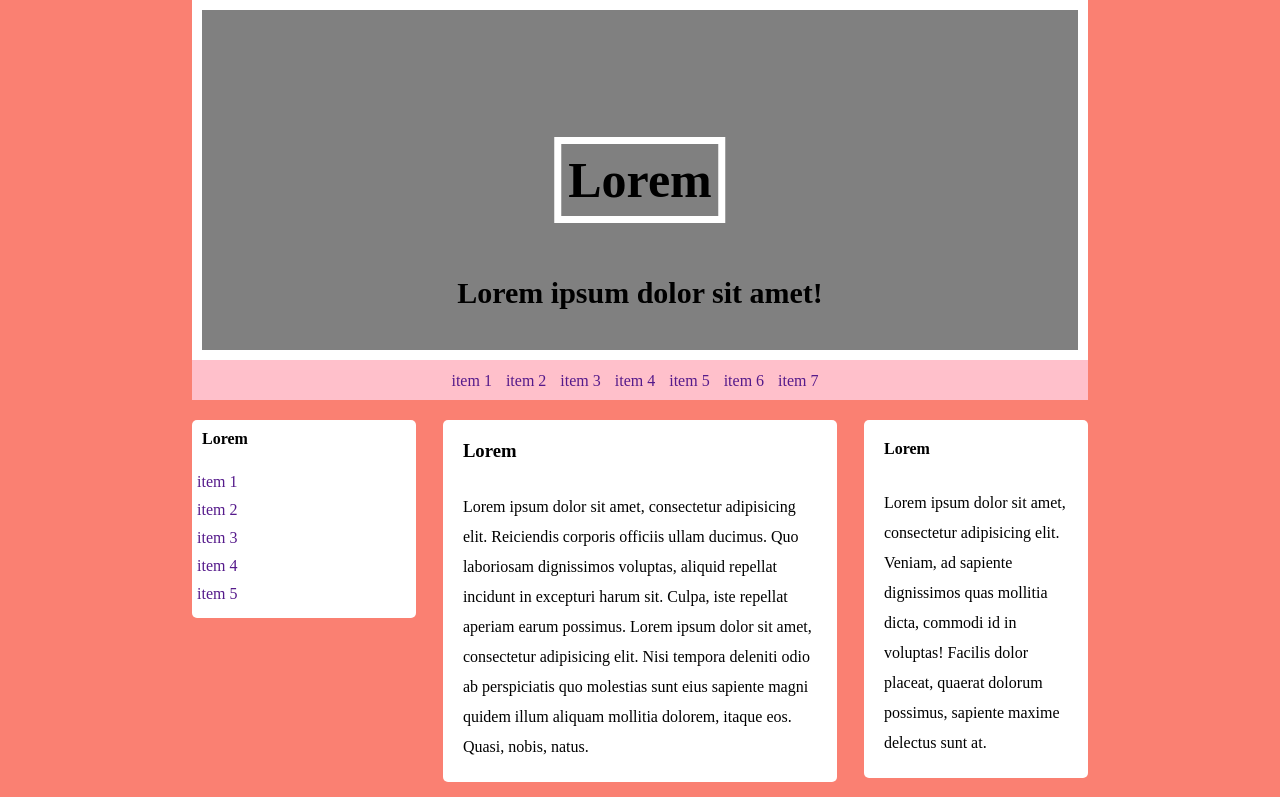
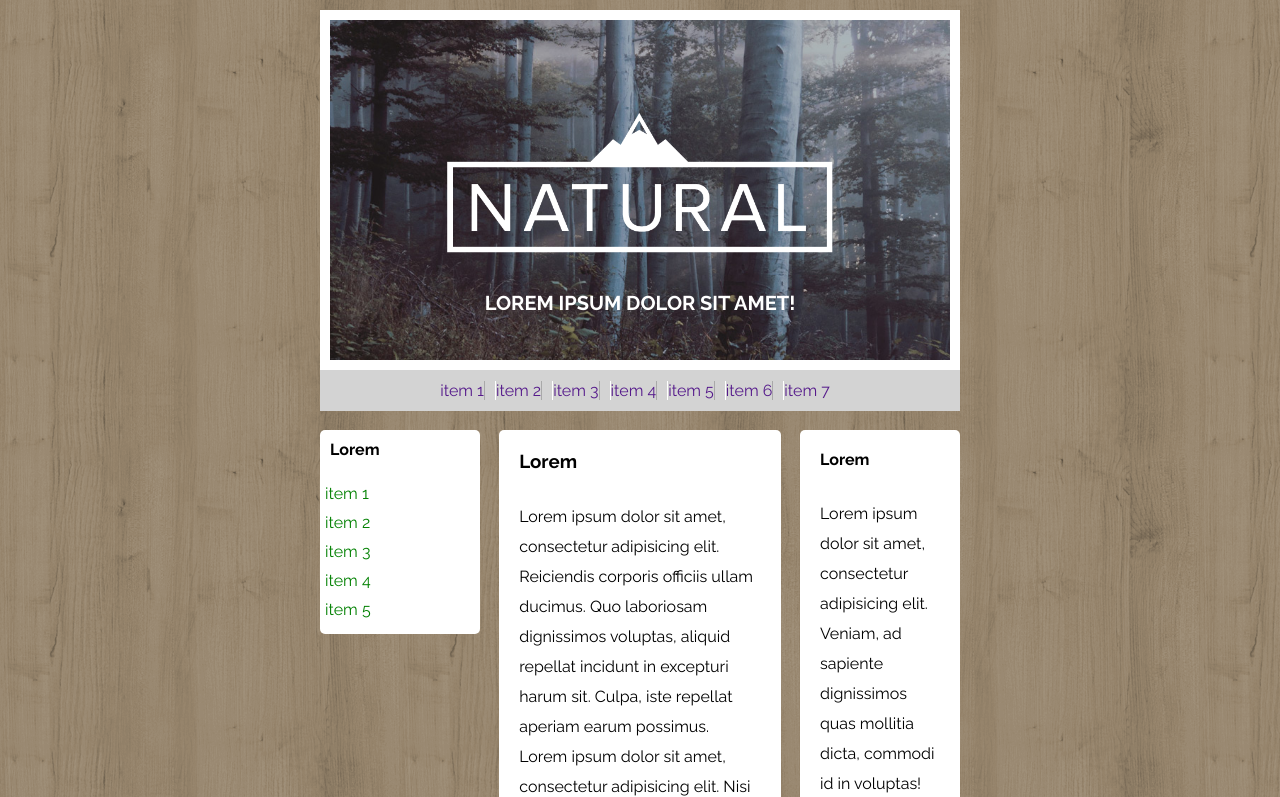
Before and after one commit to alessandrodigiacomantonio/htmlcss-wp, a plain HTML site: page index.html in a window 1280 px wide. Shown: the top 797 px of the page. Drawn offline with Linux system fonts and the light colour scheme.

Commit message:
Bozza progetto

```diff
--- a/css/style.css
+++ b/css/style.css
@@ -13,11 +13,13 @@ a {
 }
 
 body {
-  background-color: salmon;
+  background-image: url(../img/pattern.png);
+  padding: 10px 0;
+  font-family: 'Raleway', sans-serif;
 }
 
 #container {
-  width: 70%;
+  width: 50%;
   margin: auto;
 }
 
@@ -31,19 +33,22 @@ header {
 
 #banner {
   position: relative;
-  background-color: grey;
   height: calc(90% - 20px);
+  background-image: url(../img/banner.jpg);
+  background-repeat: no-repeat;
+  background-position: center;
+  background-size: cover;
   border: 10px solid white;
 }
 
-#title h1 {
+
+#title img {
   position: absolute;
   top: 50%;
   left: 50%;
   transform: translate(-50%, -50%);
-  font-size: 50px;
-  border: 7px solid white;
-  padding: 7px;
+  max-height: 60%;
+  max-width: 100%;
 }
 
 #title h2 {
@@ -51,19 +56,22 @@ header {
   top: calc(75% + 28px);
   left: 50%;
   transform: translate(-50%, -50%);
-  font-size: 30px;
   width: 80%;
+  font-size: 20px;
+  color: white;
+  text-transform: uppercase;
 }
 
 nav {
   position: relative;
-  background-color: pink;
-  height: 10%;
+  background-color: lightgrey;
+  /* height: 10%; */
   line-height: 40px;
 }
 nav ul {
   width: 100%;
   height: 100%;
+  line-height: 40px;
 }
 
 nav ul li {
@@ -71,7 +79,20 @@ nav ul li {
   padding-right: 10px;
 }
 nav ul li a {
+  line-height: 40px;
   vertical-align: middle;
+}
+
+nav ul li a:hover {
+  background-color: grey;
+}
+
+nav ul li:not(:last-child) a {
+  border-right: 1px solid darkgrey;
+}
+
+nav ul li:not(:first-child) a {
+  border-left: 1px solid white;
 }
 
 main {
@@ -102,8 +123,11 @@ footer {
   width: 25%;
 }
 
-.col-l *{
+.col-l * {
   margin-bottom: 10px;
+}
+.col-l a {
+  color: green;
 }
 .col-l div {
   padding: 5px;
@@ -129,6 +153,7 @@ footer {
   bottom:0;
   text-align: center;
   font-style: italic;
+  color: lightgrey;
 }
 
 footer h5 {
--- a/index.html
+++ b/index.html
@@ -4,35 +4,39 @@
   <meta charset="UTF-8">
   <meta name="viewport" content="width=device-width, initial-scale=1.0">
   <meta http-equiv="X-UA-Compatible" content="ie=edge">
+  <link rel="icon" href="img/favicon.png" type="image/png">
   <link rel="stylesheet" href="https://cdnjs.cloudflare.com/ajax/libs/font-awesome/5.11.2/css/all.css" integrity="sha256-46qynGAkLSFpVbEBog43gvNhfrOj+BmwXdxFgVK/Kvc=" crossorigin="anonymous" />
+  <link href="https://fonts.googleapis.com/css?family=Raleway:400,700&display=swap" rel="stylesheet">
   <link rel="stylesheet" href="css/style.css">
   <title>Template WordPress</title>
 </head>
 <body>
 
   <section id="container">
-
+    <!-- instestazione documento-->
     <header>
       <section id="banner">
         <div id="title">
-          <h1>Lorem</h1>
+          <img src="img/logo.png" alt="logo della società contenente il testo Nature bianco, con bordo bianco"
+          title="Nature">
           <h2>Lorem ipsum dolor sit amet!</h2>
         </div>
       </section>
       <nav>
         <ul>
-          <li><a href="">item 1</a></li>
-          <li><a href="">item 2</a></li>
-          <li><a href="">item 3</a></li>
-          <li><a href="">item 4</a></li>
-          <li><a href="">item 5</a></li>
-          <li><a href="">item 6</a></li>
-          <li><a href="">item 7</a></li>
-        </ul>
+          <li><a href="">item 1</a></li><!--
+          --><li><a href="">item 2</a></li><!--
+          --><li><a href="">item 3</a></li><!--
+          --><li><a href="">item 4</a></li><!--
+          --><li><a href="">item 5</a></li><!--
+          --><li><a href="">item 6</a></li><!--
+          --><li><a href="">item 7</a></li><!--
+        --></ul>
       </nav>
     </header>
-
+    <!-- /intestazione documento-->
     <main>
+      <!-- colonna sinistra - corpo del documento -->
       <section class="float-l col-l">
         <div>
           <div>
@@ -48,6 +52,9 @@
           </ul>
         </div>
       </section>
+      <!-- /colonna sinistra - corpo del documento -->
+
+      <!-- colonna centrale - corpo del documento -->
       <section class="float-l col-c">
         <div>
           <h3>Lorem</h3>
@@ -56,6 +63,9 @@
           </p>
         </div>
       </section>
+      <!-- /colonna centrale - corpo del documento -->
+
+      <!-- colonna destra - corpo del documento -->
       <section class="float-l col-r">
         <div>
           <h4>Lorem</h4>
@@ -76,16 +86,21 @@
           </p>
         </div>
       </section>
+      <!-- /colonna destra - corpo del documento -->
     </main>
 
     <footer>
+      <!-- parte alta - conclusioni del documento -->
       <h5>Perch&eacute; il pomodoro non riesce a dormire? Perch&eacute; l’insalata… russa! - Non da Alessandro DG -</h5>
+      <!-- /parte alta conclusioni del documento -->
       <hr>
+      <!-- social - conclusioni del documento -->
       <div class="social">
         <i class="fab fa-facebook-square"></i>
         <i class="fab fa-instagram"></i>
         <i class="fab fa-github-square"></i>
       </div>
+      <!-- /social - conclusioni del documento -->
     </footer>
 
   </section>
```
Also changed, not shown: img/banner.jpg (added), img/favicon.png (added), img/logo.png (added), img/logo2.png (added), img/pattern.png (added).
